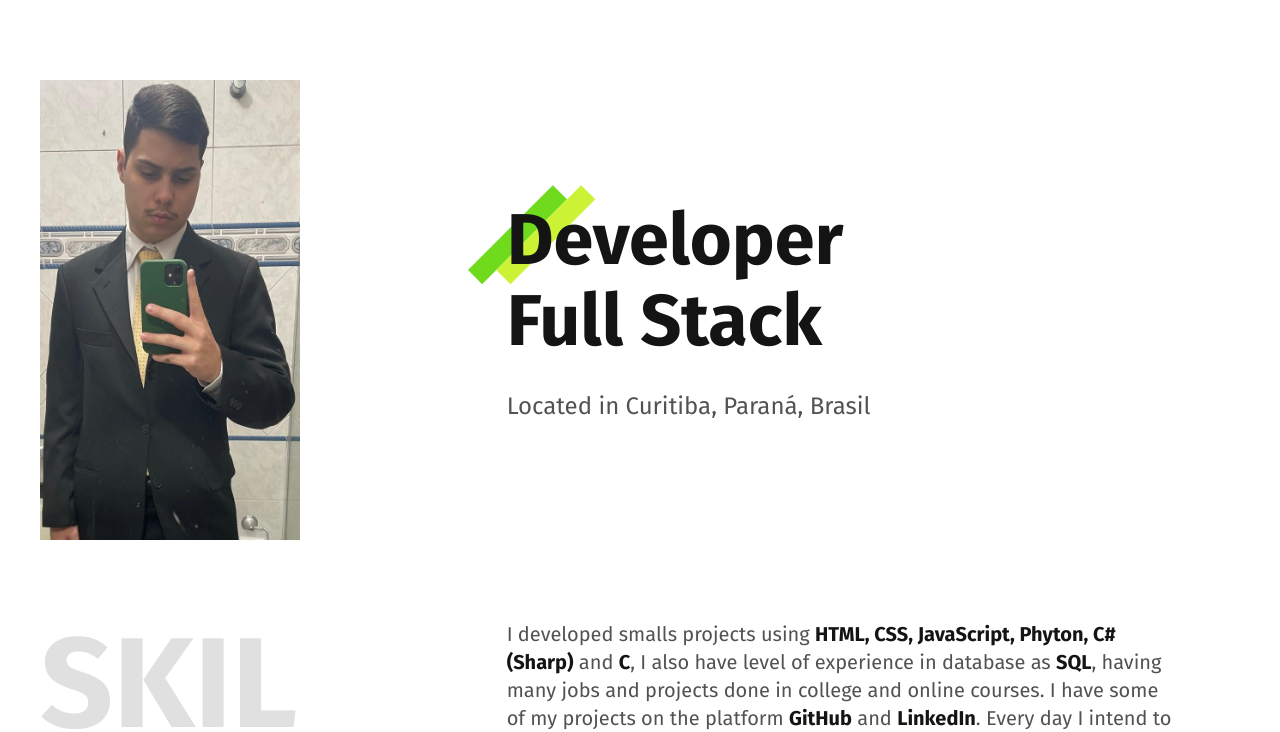
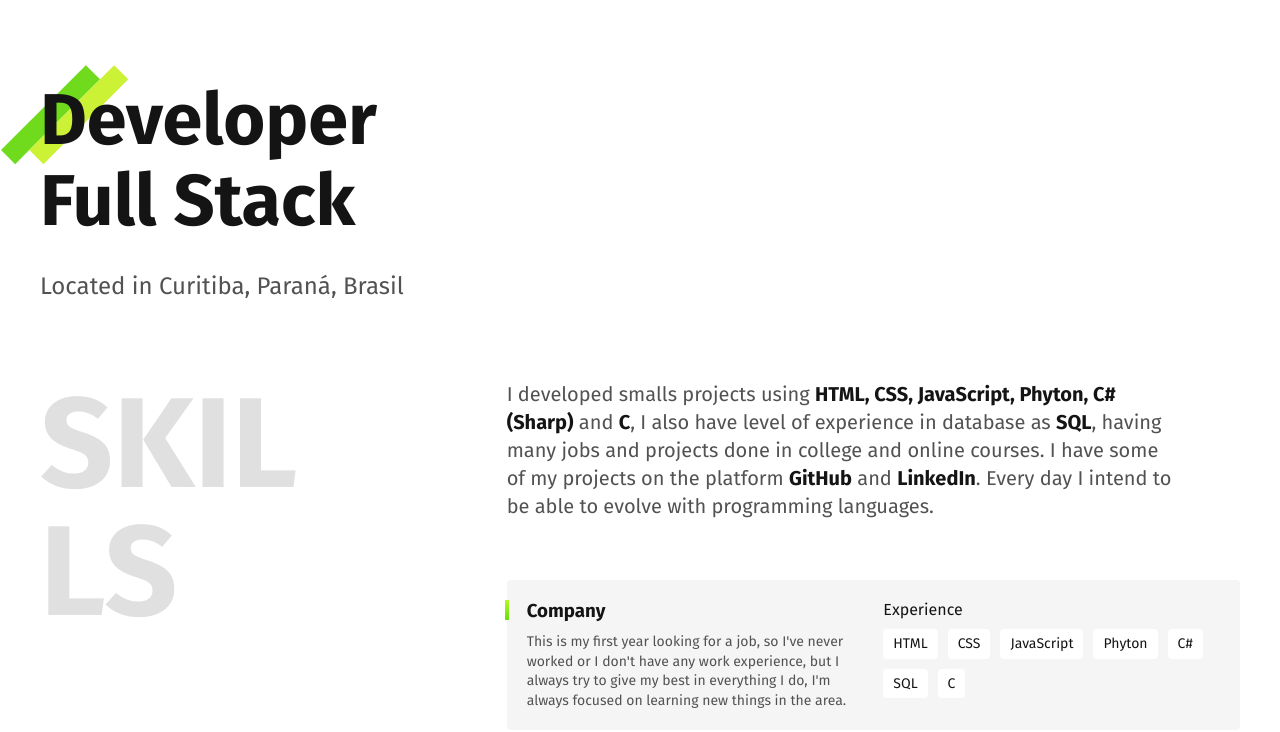
Before and after one commit to PedroCastro0507/PedroCastro0507.github.io, a plain HTML site: page english.html in a window 1280 px wide. Shown: the part 98-830 px from the top of the page. Drawn offline with Linux system fonts and the light colour scheme.

Commit message:
remocao da foto

```diff
--- a/english.html
+++ b/english.html
@@ -30,7 +30,7 @@
   <!-- #endregion Fim do Cabecalho -->
   <!-- #region Inicio da Introducao -->
   <main class="container introducao">
-    <img class="minha-foto" src="./img/minha_foto.jpg" alt="Minha Foto" height="460px" width="260px">
+    <!-- <img class="minha-foto" src="./img/minha_foto.jpg" alt="Minha Foto" height="460px" width="260px"> -->
     <div>
       <h1>Developer <br> Full Stack</h1>
       <p>Located in Curitiba, Paraná, Brasil</p>
```
Also changed, not shown: espanol.html (+1 -1 lines), index.html (+1 -1 lines).
